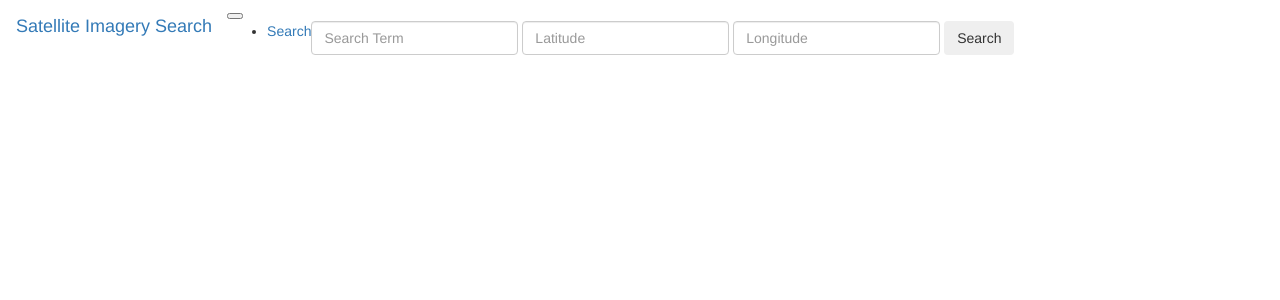
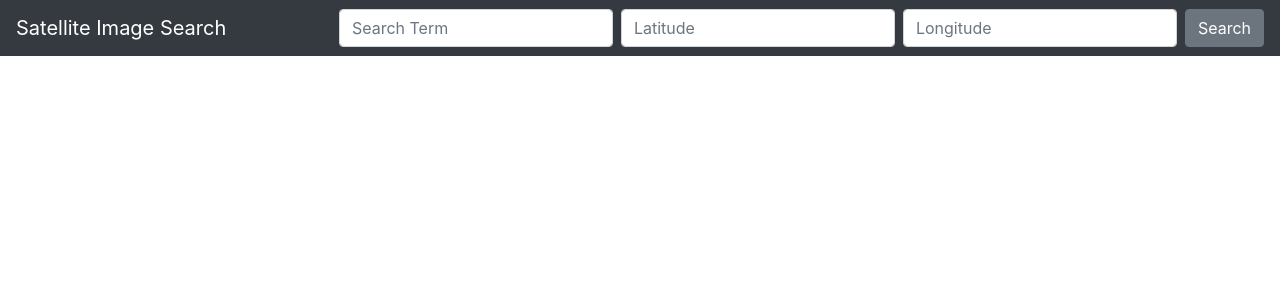
Before and after one commit to salmedina/SatelliteImageryTool, a Flask app: template app/templates/search.html in a window 1280 px wide. Shown: the top 300 px of the page. Run offline with Flask 2, Linux system fonts and the light colour scheme; the template is opened without the code that fills it, so the values that code supplies are empty; some libraries are stand-ins or nearby versions.

Commit message:
Update template to work with Bootstrap online

```diff
--- a/app/templates/search.html
+++ b/app/templates/search.html
@@ -1,8 +1,41 @@
-{% extends "bootstrap/base.html" %}
+<!doctype html>
+<html lang="en">
+  <head>
+    <meta charset="utf-8">
+    <meta name="viewport" content="width=device-width, initial-scale=1, shrink-to-fit=no">
+    <title>Satellite Image Search</title>
 
-{% block content %}
+    <!-- Bootstrap core CSS -->
+<link rel="stylesheet" href="https://stackpath.bootstrapcdn.com/bootstrap/4.3.1/css/bootstrap.min.css" integrity="sha384-ggOyR0iXCbMQv3Xipma34MD+dH/1fQ784/j6cY/iJTQUOhcWr7x9JvoRxT2MZw1T" crossorigin="anonymous">
+
+    <style>
+      .bd-placeholder-img {
+        font-size: 1.125rem;
+        text-anchor: middle;
+        -webkit-user-select: none;
+        -moz-user-select: none;
+        -ms-user-select: none;
+        user-select: none;
+      }
+
+      @media (min-width: 768px) {
+        .bd-placeholder-img-lg {
+          font-size: 3.5rem;
+        }
+      }
+      body {
+  padding-top: 5rem;
+}
+.starter-template {
+  padding: 3rem 1.5rem;
+  text-align: center;
+}
+
+    </style>
+  </head>
+  <body>
     <nav class="navbar navbar-expand-md navbar-dark bg-dark fixed-top">
-  <a class="navbar-brand" href="#">Satellite Imagery Search</a>
+  <a class="navbar-brand" href="#">Satellite Image Search</a>
   <button class="navbar-toggler" type="button" data-toggle="collapse" data-target="#navbarsExampleDefault" aria-controls="navbarsExampleDefault" aria-expanded="false" aria-label="Toggle navigation">
     <span class="navbar-toggler-icon"></span>
   </button>
@@ -10,20 +43,21 @@
   <div class="collapse navbar-collapse" id="navbarsExampleDefault">
     <ul class="navbar-nav mr-auto">
       <li class="nav-item active">
-        <a class="nav-link" href="#">Search <span class="sr-only">(current)</span></a>
+
       </li>
     </ul>
     <form class="form-inline my-2 my-lg-0" method="POST" action="{{ url_for('search') }}">
-      <input class="form-control mr-sm-2" type="text" placeholder="Search Term" aria-label="SearchTerm" name="searchTerm">
-      <input class="form-control mr-sm-2" type="text" placeholder="Latitude" aria-label="SearchLat" name="searchLat">
-      <input class="form-control mr-sm-2" type="text" placeholder="Longitude" aria-label="SearchLng" name="searchLng">
+      <input class="form-control mr-sm-2" type="text" placeholder="Search Term" aria-label="SearchTerm" name="searchTerm" value="{{ search_form.term }}">
+      <input class="form-control mr-sm-2" type="text" placeholder="Latitude" aria-label="SearchLat" name="searchLat" value="{{ search_form.lat }}">
+      <input class="form-control mr-sm-2" type="text" placeholder="Longitude" aria-label="SearchLng" name="searchLng" value="{{ search_form.lng }}">
       <button class="btn btn-secondary my-2 my-sm-0" type="submit">Search</button>
     </form>
   </div>
 </nav>
 
 <main role="main" class="container">
-    {% for place_info in place_list %}
+
+  {% for place_info in place_list %}
       <div class="row">
         <div class="col">
           <div class="card">
@@ -35,12 +69,10 @@
           </div>
         </div>
       </div>
-    {% endfor %}
+  {% endfor %}
 
-</main>
-{% endblock  %}
-
-{% block scripts  %}
-{{ super() }}
-
-{% endblock  %}
+</main><!-- /.container -->
+<script src="https://code.jquery.com/jquery-3.3.1.slim.min.js" integrity="sha384-q8i/X+965DzO0rT7abK41JStQIAqVgRVzpbzo5smXKp4YfRvH+8abtTE1Pi6jizo" crossorigin="anonymous"></script>
+<script src="https://cdnjs.cloudflare.com/ajax/libs/popper.js/1.14.7/umd/popper.min.js" integrity="sha384-UO2eT0CpHqdSJQ6hJty5KVphtPhzWj9WO1clHTMGa3JDZwrnQq4sF86dIHNDz0W1" crossorigin="anonymous"></script>
+<script src="https://stackpath.bootstrapcdn.com/bootstrap/4.3.1/js/bootstrap.min.js" integrity="sha384-JjSmVgyd0p3pXB1rRibZUAYoIIy6OrQ6VrjIEaFf/nJGzIxFDsf4x0xIM+B07jRM" crossorigin="anonymous"></script>
+</html>
```
